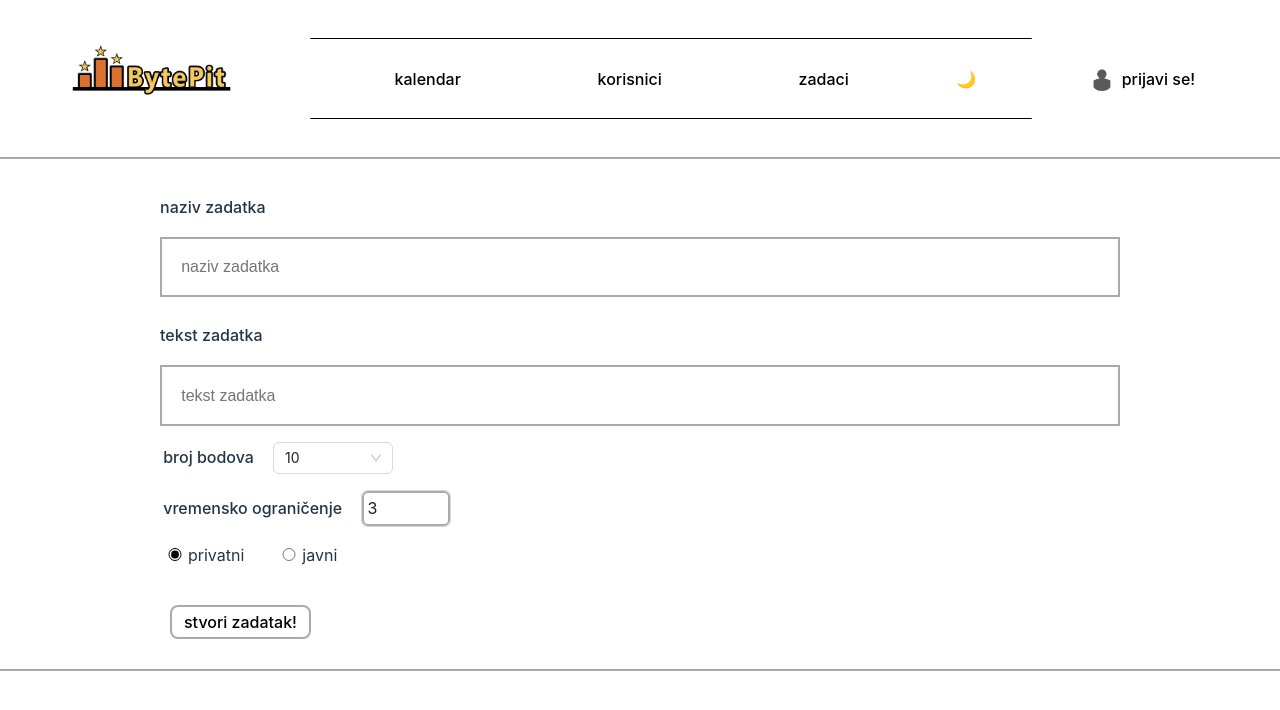
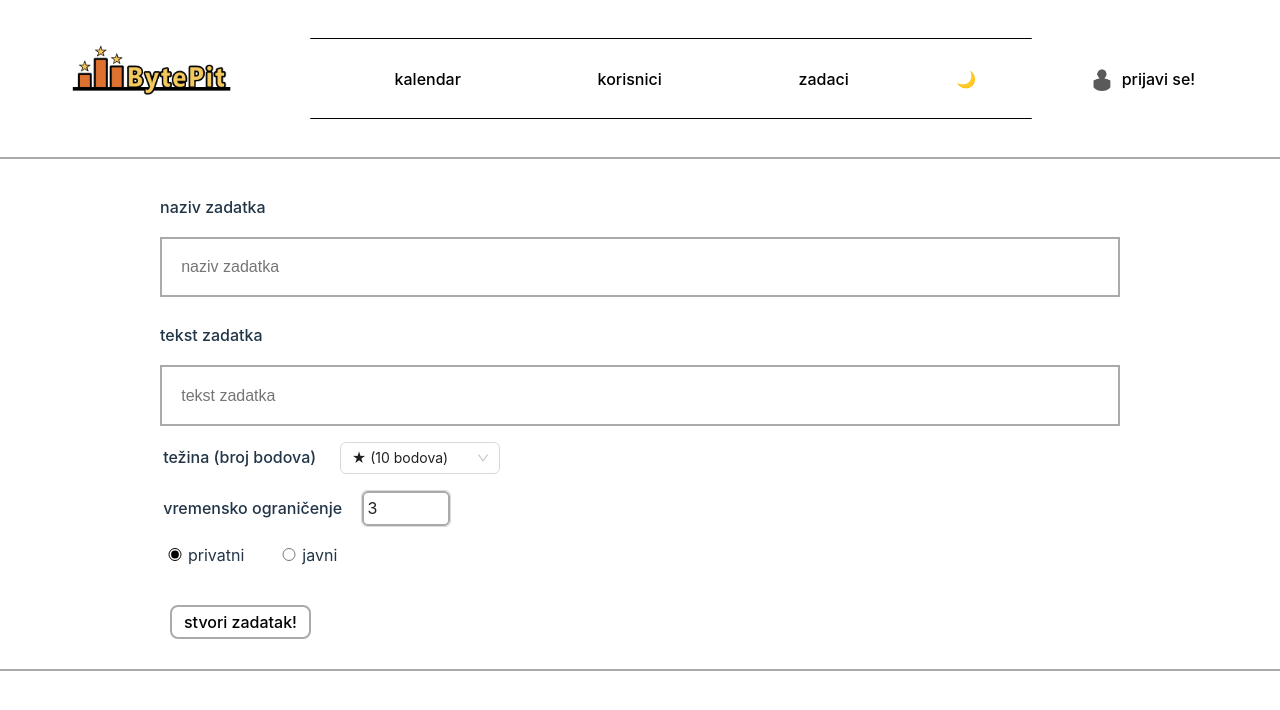
Before and after one commit to mh53837/Looney-Codes, a React (Vite) app in the folder IzvorniKod/frontend/BytePitFE/: page /problems/new in a window 1280 px wide. Shown: the top 710 px of the page. Built offline with nearby package versions, Linux system fonts and the light colour scheme.

Commit message:
promijenjen prikaz podataka o zadataku kod kreiranja natjecanja, sitni popravci

```diff
--- a/IzvorniKod/frontend/BytePitFE/src/components/Competition/AddProblemsToCompetition.tsx
+++ b/IzvorniKod/frontend/BytePitFE/src/components/Competition/AddProblemsToCompetition.tsx
@@ -150,7 +150,7 @@ const AddProblemsToCompetition : React.FC<ProblemsToCompetitionProps> = ({natjec
                     <thead>
                         <tr>
                             <th>naziv</th>
-                            <th>tekst</th>
+                            <th>vremensko ograničenje</th>
                             <th>težina</th>
                             <th></th>
                         </tr>
@@ -159,8 +159,8 @@ const AddProblemsToCompetition : React.FC<ProblemsToCompetitionProps> = ({natjec
                     {competitionProblems?.map((problem, index) => (
                         <tr className="info-table" key={index}>
                             <td>{problem?.nazivZadatka ? problem.nazivZadatka : ""}</td>
-                            <td>{problem?.tekstZadatka ? problem.tekstZadatka : ""}</td>
-                            <td>{problem?.brojBodova == 10 ? '⭐' : problem.brojBodova == 20 ? "⭐⭐" : "⭐⭐⭐"}</td>
+                            <td>{problem?.vremenskoOgranicenje ? problem.vremenskoOgranicenje : ""}</td>
+                            <td>{problem?.brojBodova == 10 ? "★" : problem.brojBodova == 20 ? "★★" : "★★★"}</td>
                             <td><button style={{ fontSize: 18, margin: 2 }}onClick= { () => handleRemoveProblem(problem.zadatakId)}>-</button></td>
                         </tr>
                     ))
@@ -178,7 +178,7 @@ const AddProblemsToCompetition : React.FC<ProblemsToCompetitionProps> = ({natjec
                         <thead>
                             <tr>
                                 <th>naziv</th>
-                                <th>tekst</th>
+                                <th>vremensko ograničenje</th>
                                 <th>težina</th>
                                 <th></th>
                             </tr>
@@ -187,8 +187,8 @@ const AddProblemsToCompetition : React.FC<ProblemsToCompetitionProps> = ({natjec
                             {problemsToAdd?.map((problem, index) => (
                             <tr className="info-table" key={index}>
                                 <td>{problem?.nazivZadatka ? problem.nazivZadatka : ""}</td>
-                                <td>{problem?.tekstZadatka ? problem.tekstZadatka : ""}</td>
-                                <td>{problem?.brojBodova == 10 ? '⭐' : problem.brojBodova == 20 ? "⭐⭐" : "⭐⭐⭐"}</td>
+                                <td>{problem?.vremenskoOgranicenje ? problem.vremenskoOgranicenje : ""}</td>
+                                <td>{problem?.brojBodova == 10 ? '★' : problem.brojBodova == 20 ? "★★" : "★★★"}</td>
                                 <td><button style={{ fontSize: 16 }} onClick = { () => handleAddProblem(problem.zadatakId)}>+</button></td>
                             </tr>
                             ))}
--- a/IzvorniKod/frontend/BytePitFE/src/components/Problems/NewProblem.tsx
+++ b/IzvorniKod/frontend/BytePitFE/src/components/Problems/NewProblem.tsx
@@ -162,15 +162,15 @@ const NewProblem: React.FC<NewProbProps> = ({handleOk}) => {
                         <input className= "tekstZadatka" name="tekstZadatka" placeholder='tekst zadatka' onChange={onChange} value={problemForm.tekstZadatka} />
                     </div>
                     <div className="FormRow" id="brBodova">
-                        <label>broj bodova</label>
+                        <label>težina (broj bodova) </label>
                         <Select
                             defaultValue= { "10"  }
-                            style={{ width: 120 }}
+                            style={{ width: 160 }}
                             onChange={ handleBrojBodovaChange}
                             options={[
-                                { value:"10", label: "10" },
-                                { value:"20", label: "20" },
-                                { value:"50", label: "50" },
+                                { value:"10", label: "★ (10 bodova)" },
+                                { value:"20", label: "★★ (20 bodova)" },
+                                { value:"50", label: "★★★ (50 bodova)" },
                             ]}
                         />
                     </div>
--- a/IzvorniKod/frontend/BytePitFE/src/components/UserProfile/ProblemUpdateForm.tsx
+++ b/IzvorniKod/frontend/BytePitFE/src/components/UserProfile/ProblemUpdateForm.tsx
@@ -106,15 +106,15 @@ const ProblemUpdateForm: React.FC<ProblemUpdateFormProps> = ({ zadatakId, onUpda
             value={updatedTekst}
             onChange={(e) => setUpdatedTekst(e.target.value)}
           />
-          <p>broj bodova: </p>
+          <p>težina (broj bodova): </p>
           <Select
             defaultValue= {problemData?.brojBodova.toString() || "10"  }
-            style={{ width: 120 }}
+            style={{ width: 160 }}
             onChange={ handleBrojBodovaChange}
             options={[
-              { value:"10", label: "10" },
-              { value:"20", label: "20" },
-              { value:"50", label: "50" },
+              { value:"10", label: "★ (10 bodova)" },
+              { value:"20", label: "★★ (20 bodova)" },
+              { value:"50", label: "★★★ (50 bodova)" },
             ]}
           />
           <p>status zadatka:</p>
--- a/IzvorniKod/frontend/BytePitFE/src/components/UserProfile/ProblemsProfileTab.tsx
+++ b/IzvorniKod/frontend/BytePitFE/src/components/UserProfile/ProblemsProfileTab.tsx
@@ -181,7 +181,7 @@ const ProblemsProfileTab: React.FC<ProblemsTabProps> = ({ problemsData, onUpdate
           <div className="tableWrapper">
           <div className="info-table">
             {
-              theme.isThemeDark == false ? (
+              theme.isThemeDark === false ? (
                 <ConfigProvider
                   theme={{
                     components: {
--- a/IzvorniKod/frontend/BytePitFE/src/components/UserProfile/UserProfile.tsx
+++ b/IzvorniKod/frontend/BytePitFE/src/components/UserProfile/UserProfile.tsx
@@ -7,6 +7,8 @@ import { fetchData } from "../../hooks/usersAPI";
 import UserProfileHeader from "./UserProfileHeader";
 import "../../styles/UserProfile.css";
 import "../../styles/Table.css";
+import ProblemsProfileTab from "./ProblemsProfileTab";
+import CompetitionProfileCalendar from "./CompetitionProfileCalendar";
 
 interface UserData {
   korisnickoIme: string;
@@ -35,9 +37,6 @@ interface ProblemData {
   vremenskoOgranicenje: number;
 }
 
-
-const ProblemsProfileTab = React.lazy(() => import("./ProblemsProfileTab"));
-const CompetitionProfileCalendar = React.lazy(() => import("./CompetitionProfileCalendar"));
 const UserProfileUpdateForm = React.lazy(() => import("./UserProfileUpdateForm"));
 const UserTrophies = React.lazy(() => import("./UserTrophies"));
 const UserList = React.lazy(() => import("../User/UserList"));
```
